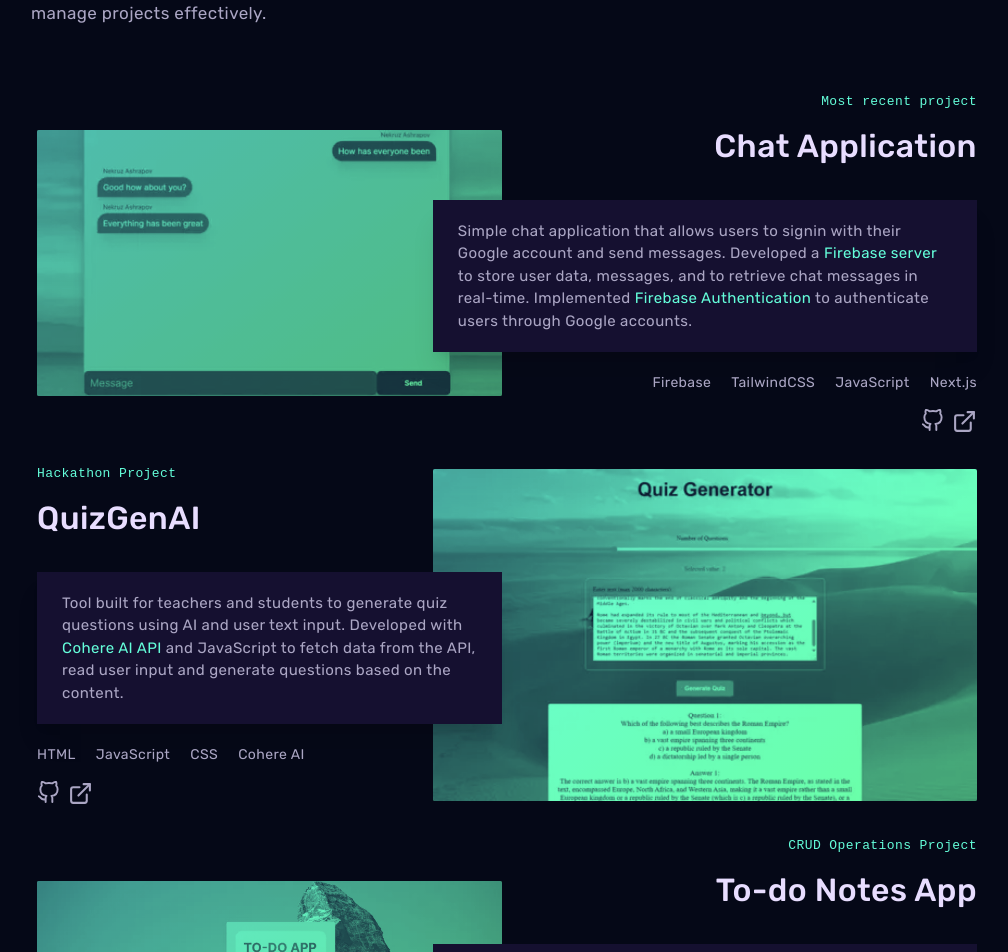
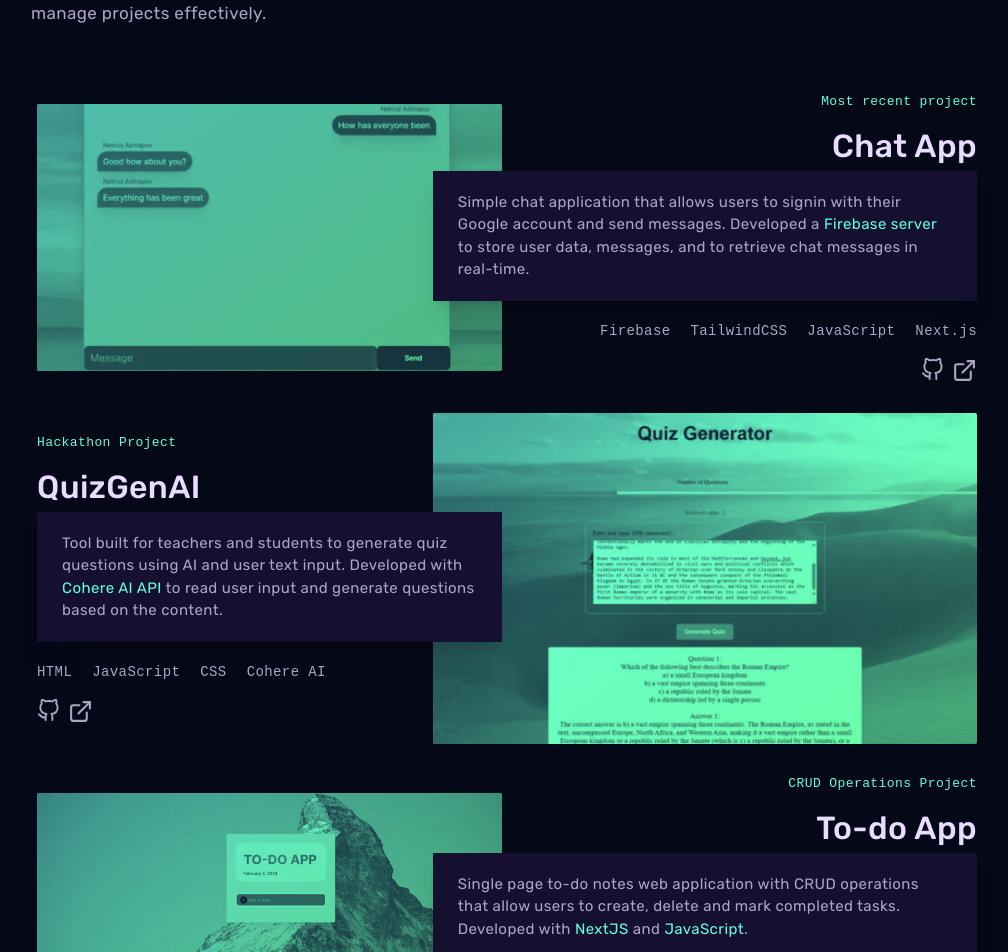
Before and after one commit to NekruzAsh/MyPortfolio, a Next.js app: page / in a window 1280 px wide. Shown: the part 1940-2892 px from the top of the page, without its empty margins (133-1141 px from the left). Built offline with nearby package versions, Linux system fonts and the light colour scheme.

Commit message:
updated projects section with lesser text and font change

```diff
--- a/app/components/Projects.jsx
+++ b/app/components/Projects.jsx
@@ -50,7 +50,7 @@ const Projects = () => {
           variants={textVariants}
         >
           <p className="text-[#e8ddff] mt-8 py-2 flex items-center">
-            <span className=" text-[#64feda]">Notable Projects</span>
+            <span className=" text-[#64feda]">Other Noteworthy Projects</span>
           </p>
         </motion.div>
         <div className="grid grid-cols-1 md:grid-cols-2 lg:grid-cols-3 gap-8">
--- a/app/components/testProjects.jsx
+++ b/app/components/testProjects.jsx
@@ -60,7 +60,7 @@ const testProjects = () => {
               target="_blank"
               className="hover:text-[#64feda] transform duration-500"
             >
-              Chat Application
+              Chat App
             </a>
           </h4>
           <div className="project-details">
@@ -69,9 +69,6 @@ const testProjects = () => {
               Google account and send messages. Developed a{" "}
               <span className="text-[#64feda]">Firebase server</span> to store
               user data, messages, and to retrieve chat messages in real-time.
-              Implemented{" "}
-              <span className="text-[#64feda]">Firebase Authentication</span> to
-              authenticate users through Google accounts.
             </p>
             <ul className="font-[15px]">
               <li>Next.js</li>
@@ -120,8 +117,7 @@ const testProjects = () => {
             <p className="shadow-xl hover:shadow-black/50 transform-shadow duration-300">
               Tool built for teachers and students to generate quiz questions
               using AI and user text input. Developed with{" "}
-              <span className="text-[#64feda]">Cohere AI API</span> and
-              JavaScript to fetch data from the API, read user input and
+              <span className="text-[#64feda]">Cohere AI API</span> to read user input and
               generate questions based on the content.
             </p>
             <ul className="font-[15px]">
@@ -164,15 +160,14 @@ const testProjects = () => {
               target="_blank"
               className="hover:text-[#64feda] transform duration-500"
             >
-              To-do Notes App
+              To-do App
             </a>
           </h4>
           <div className="project-details">
             <p className="shadow-xl hover:shadow-black/50 transform-shadow duration-300">
               Single page to-do notes web application with CRUD operations that
               allow users to create, delete and mark completed tasks. Developed
-              with <span className="text-[#64feda]">NextJS and JavaScript</span>{" "}
-              using ternary operators and event handlers.
+              with <span className="text-[#64feda]">NextJS</span> and <span className="text-[#64feda]">JavaScript</span>.
             </p>
             <ul className="font-[15px]">
               <li>Next.js</li>
--- a/app/projects.scss
+++ b/app/projects.scss
@@ -96,13 +96,14 @@ html {
     }
     .project-title {
       font-size: 2rem;
-      margin: 10px 0 30px;
+      margin: 10px 0 1px;
       color: #e8ddff;
     }
     .project-details {
       font-size: 15px;
       line-height: 1.5;
       color: #aba6c4;
+
 
       p {
         background-color: #151030;
@@ -115,8 +116,9 @@ html {
 
       ul {
         display: flex;
+        flex-wrap: wrap;
         margin-top: 20px;
-
+        font-family: monospace;
         @include tablet {
           align-items: center;
           padding: 0;
@@ -208,6 +210,7 @@ html {
     .project-details {
       ul {
         flex-direction: row-reverse;
+        flex-wrap: wrap;
 
         li {
             margin-left: 20px;
```
